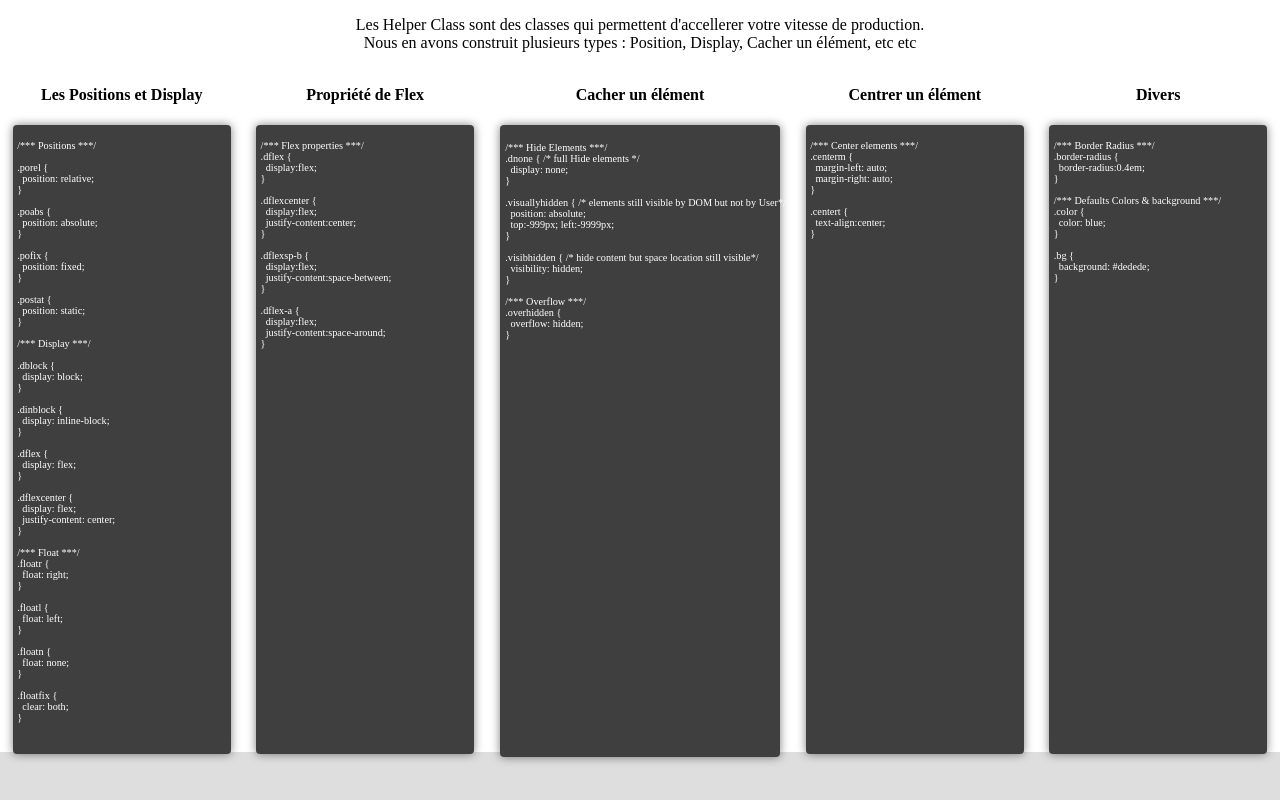
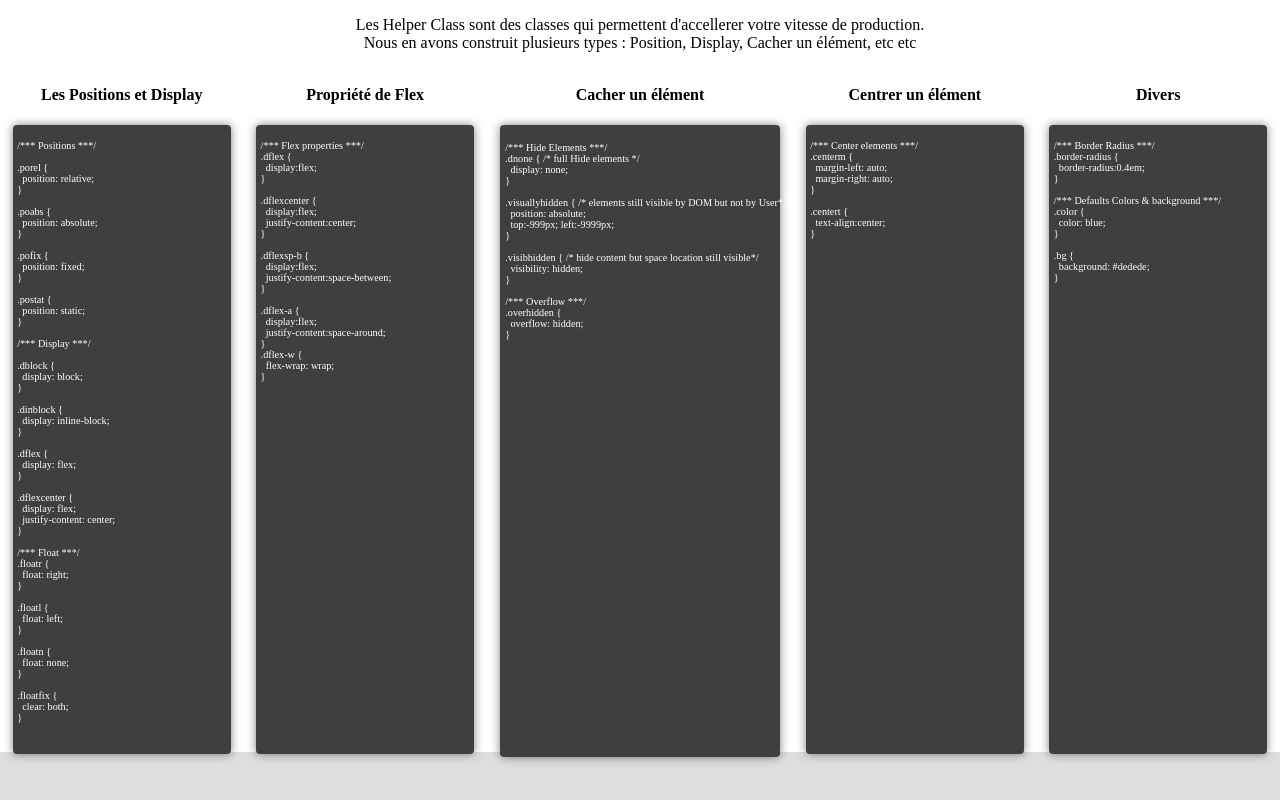
Before and after one commit to Darkilen/SimplonStrap, a plain HTML site: page index.html in a window 1280 px wide. Shown: the part 10960-11760 px from the top of the page. Drawn offline with Linux system fonts and the light colour scheme.

Commit message:
add reset 2

```diff
--- a/index.html
+++ b/index.html
@@ -1158,6 +1158,9 @@ img {
   display:flex;
   justify-content:space-around;
 }
+.dflex-w {
+  flex-wrap: wrap;
+}
 
             </code>
                 </div>
```
